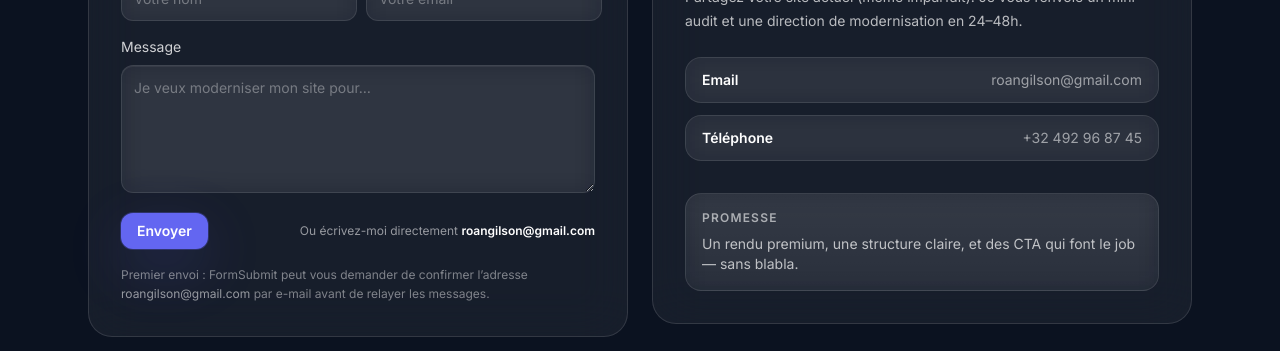
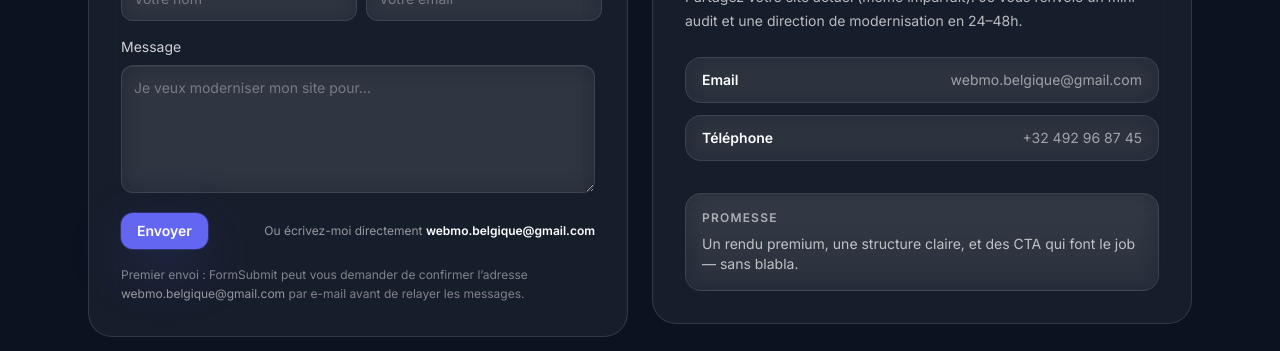
Before and after one commit to roangls-droid/webmo, a React (Vite) app: page / in a window 1280 px wide. Shown: the part 3023-3374 px from the top of the page. Built offline with nearby package versions, Linux system fonts and the light colour scheme.

Commit message:
Update contact email to webmo.belgique@gmail.com.
FormSubmit and mailto links use the shared EMAIL constant so submissions go to the new inbox.

Made-with: Cursor

```diff
--- a/src/constants/contact.ts
+++ b/src/constants/contact.ts
@@ -1,4 +1,4 @@
-export const EMAIL = "roangilson@gmail.com";
+export const EMAIL = "webmo.belgique@gmail.com";
 export const PHONE_DISPLAY = "+32 492 96 87 45";
 export const PHONE_HREF = "tel:+32492968745";
 
```
